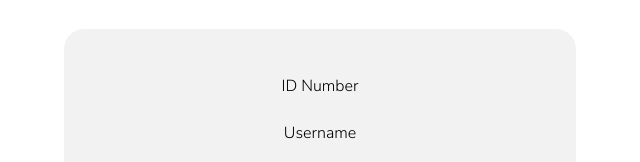
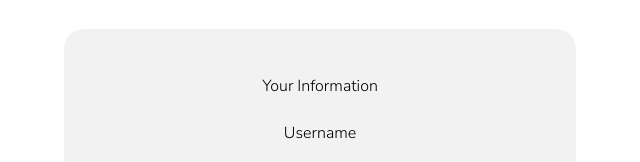
Before and after one commit to geetika2002/-2800-202210-BBY13, a website: page app/profile.html in a window 1280 px wide. Shown: the part 206-368 px from the top of the page, 480-1120 px from the left. Drawn offline with Linux system fonts and the light colour scheme; files whose address does not match are found by name.

```diff
--- a/app/profile.html
+++ b/app/profile.html
@@ -114,7 +114,7 @@
         <div id="userpic"><img src="https://dummyimage.com/300x300/000/fff" /></div>
         <form id="info">
             <div id="Id_num">
-                <label for="ID">ID Number</label>
+                <label for="ID">Your Information</label>
             </div>
             <div id="user_name">
                 <label for="username">Username</label>
```
